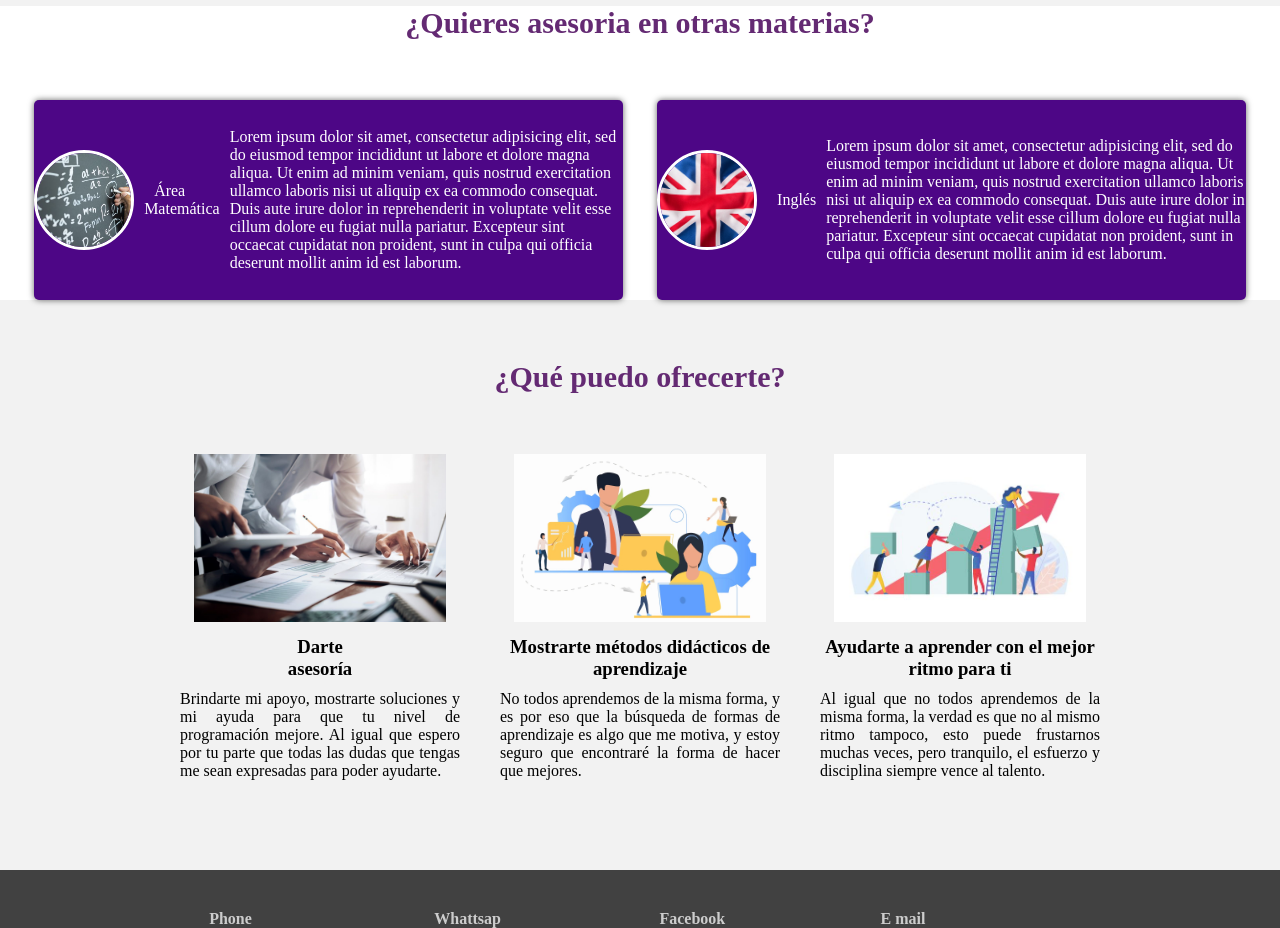
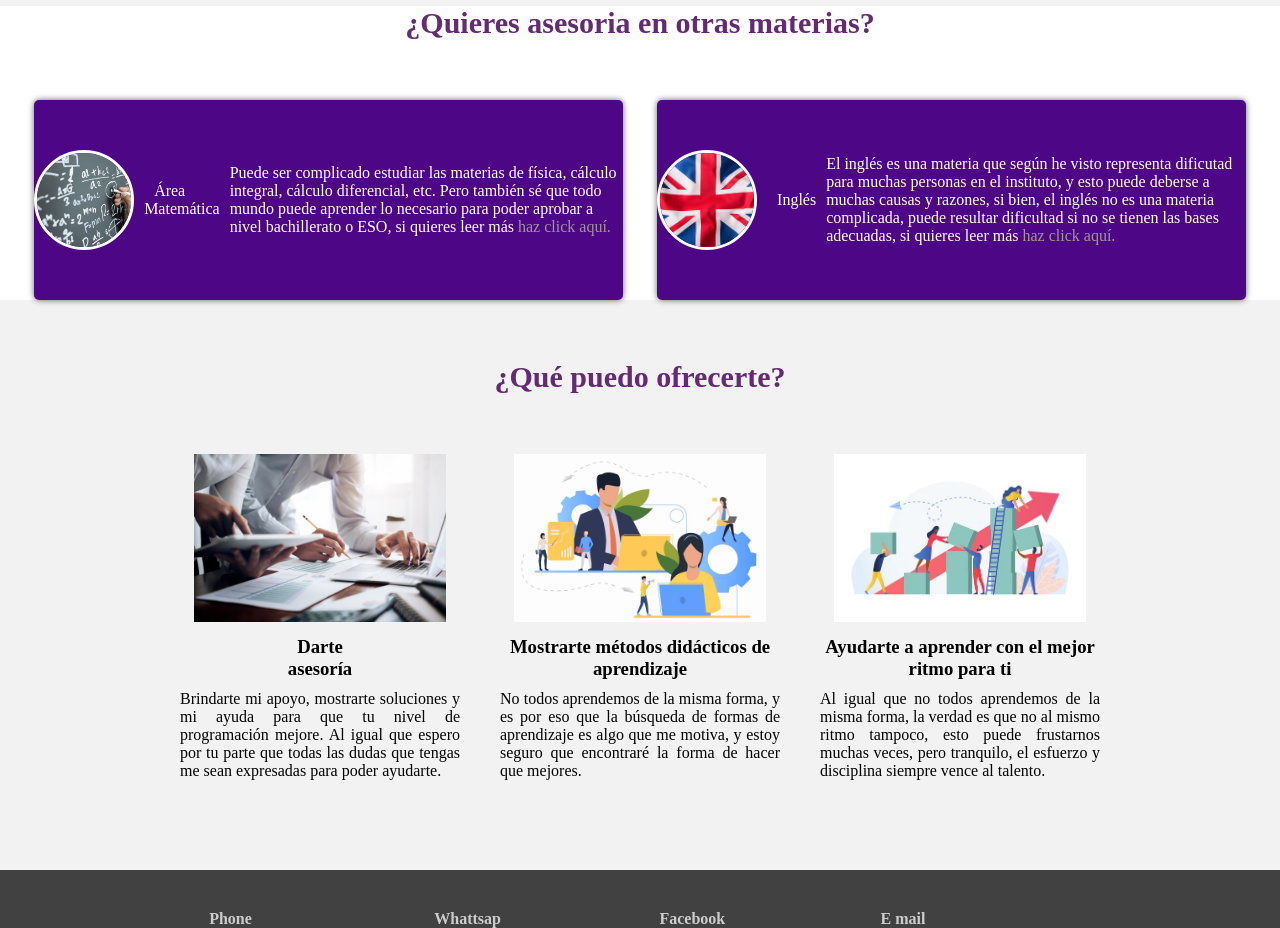
Before and after one commit to Stifmaister03/OllieStifler, a plain HTML site: page index.html in a window 1280 px wide. Shown: the part 2160-3088 px from the top of the page. Drawn offline with Linux system fonts and the light colour scheme; a web font is replaced by a local one.

Commit message:
Add files via upload

```diff
--- a/index.html
+++ b/index.html
@@ -29,7 +29,7 @@
 		<div class="wave" style="height: 150px; overflow: hidden;" ><svg viewBox="0 0 500 150" preserveAspectRatio="none" style="height: 100%; width: 100%;"><path d="M0.00,49.98 C149.99,150.00 349.20,-49.98 500.00,49.98 L500.00,150.00 L0.00,150.00 Z" style="stroke: none; fill: #fff;"></path></svg></div>
 	</header>
 	<main>
-		<section class="contenedor sobre-nosotros">
+		<section class="contenedor">
 			<h2 class="titulo">¿Por qué ayudarte de esta página?</h2>
 		</section>
 		<div class="contenedor-sobre-nosotros">
@@ -102,28 +102,18 @@
 			<div class="contenedor-clientes">
 				<h2 class="titulo">¿Quieres asesoria en otras materias?</h2>
 				<div class="cards"><div class="card">
-					<a href="#"><img class="imgfaceuno" src="img/math.jpg"></img></a>
+					<a href="#"><img class="imgfaceuno" id="faceone" src="img/math.jpg"></img></a>
 
 						<h4><a href="#">Área Matemática</a></h4>
 						<p class="card-p">
-							Lorem ipsum dolor sit amet, consectetur adipisicing elit, sed do eiusmod
-							tempor incididunt ut labore et dolore magna aliqua. Ut enim ad minim veniam,
-							quis nostrud exercitation ullamco laboris nisi ut aliquip ex ea commodo
-							consequat. Duis aute irure dolor in reprehenderit in voluptate velit esse
-							cillum dolore eu fugiat nulla pariatur. Excepteur sint occaecat cupidatat non
-							proident, sunt in culpa qui officia deserunt mollit anim id est laborum.
+							Puede ser complicado estudiar las materias de física, cálculo integral, cálculo diferencial, etc. Pero también sé que todo mundo puede aprender lo necesario para poder aprobar a nivel bachillerato o ESO, si quieres leer más <a href="#" style="text-style:none;">haz click aquí.</a.
 						</p>
 					</div><div class="card">
 					<a href="#"><img class="imgfaceuno" src="img/english.jpg"></img></a>
 
 						<h4><a href="#">Inglés</a></h4>
 						<p class="card-p">
-							Lorem ipsum dolor sit amet, consectetur adipisicing elit, sed do eiusmod
-							tempor incididunt ut labore et dolore magna aliqua. Ut enim ad minim veniam,
-							quis nostrud exercitation ullamco laboris nisi ut aliquip ex ea commodo
-							consequat. Duis aute irure dolor in reprehenderit in voluptate velit esse
-							cillum dolore eu fugiat nulla pariatur. Excepteur sint occaecat cupidatat non
-							proident, sunt in culpa qui officia deserunt mollit anim id est laborum.
+							El inglés es una materia que según he visto representa dificutad para muchas personas en el instituto, y esto puede deberse a muchas causas y razones, si bien, el inglés no es una materia complicada, puede resultar dificultad si no se tienen las bases adecuadas, si quieres leer más <a href="#" style="text-style:none;">haz click aquí.</a>
 						</p>
 					</div>
 				</div>
```
